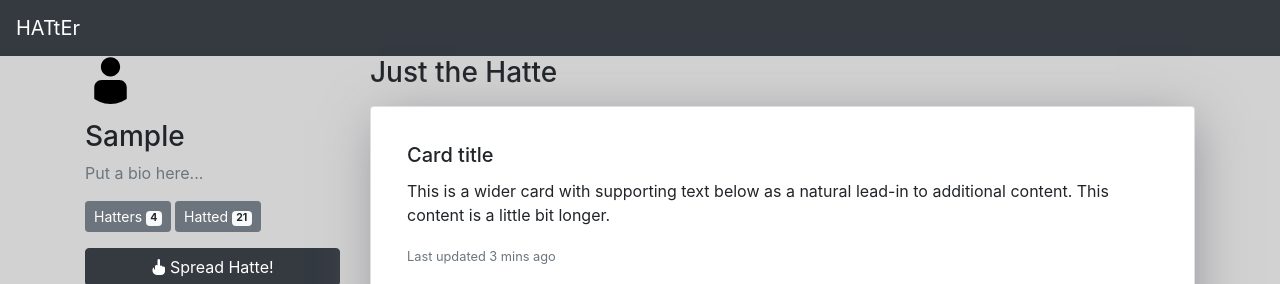
After one commit to borisaavedra/hatter, a Flask app: a page that uses app/templates/base.html in a window 1280 px wide. The commit adds this page. Shown: the top 284 px of the page. Run offline with Flask 2, Linux system fonts and the light colour scheme; some libraries are stand-ins or nearby versions.

Commit message:
Add user.html

```diff
--- a/app/main/views.py
+++ b/app/main/views.py
@@ -12,3 +12,7 @@ def login():
 @main.route("/signin")
 def signin():
     return render_template("signin.html")
+
+@main.route("/user/<user>")
+def user(user):
+    return render_template("user.html", user=user)
--- a/app/static/css/styles.css
+++ b/app/static/css/styles.css
@@ -2,6 +2,11 @@ html, body {
     height: 100%;
     padding: 0;
     margin: 0;
+}
+
+.big-avatar {
+    width: 20%;
+    clip-path: circle(50% at 50% 30%);
 }
 
 .center-screen {
--- a/app/templates/base.html
+++ b/app/templates/base.html
@@ -7,6 +7,7 @@
 
     <!-- Bootstrap CSS -->
     <link rel="stylesheet" type="text/css" href="{{ url_for('static', filename='css/styles.css') }}">
+    <script src="https://kit.fontawesome.com/5121e23a1c.js" crossorigin="anonymous"></script>
     <link rel="stylesheet" href="https://stackpath.bootstrapcdn.com/bootstrap/4.5.0/css/bootstrap.min.css" integrity="sha384-9aIt2nRpC12Uk9gS9baDl411NQApFmC26EwAOH8WgZl5MYYxFfc+NcPb1dKGj7Sk" crossorigin="anonymous">
 
     <title>Hatter | {%- block title -%}  {%- endblock title -%}</title>
@@ -15,7 +16,7 @@
 
     <!-- NAVBAR -->
     <nav class="navbar navbar-expand-lg navbar-dark bg-dark">
-      <a class="navbar-brand" href="#">HATtEr</a>
+      <a class="navbar-brand" href="{{ url_for('main.index') }}">HATtEr</a>
       <button class="navbar-toggler" type="button" data-toggle="collapse" data-target="#navbarSupportedContent" aria-controls="navbarSupportedContent" aria-expanded="false" aria-label="Toggle navigation">
         <span class="navbar-toggler-icon"></span>
       </button>
--- a/app/templates/signin.html
+++ b/app/templates/signin.html
@@ -10,7 +10,7 @@
     <div class="container bg-white-container col-md-4 center">
         <form action="#" method="POST" class="col-md-12">
           <h2>Sign in</h2>
-            <div class="form-group">
+            <div class="form-group mt-3">
                 <label for="name">Name</label>
                 <input type="text" class="form-control" id="name" aria-describedby="name">
               </div>
--- /dev/null
+++ b/app/templates/user.html
@@ -0,0 +1,60 @@
+{% extends "base.html" %}
+
+{%- block title -%}
+        &ThinSpace; {{ user | capitalize }}
+{%- endblock title -%}
+
+
+{% block content %}
+    <div class="container">
+        <div class="row">
+            <div class="col-3">
+                <img src="{{ url_for('static', filename='noun_User_3401294.svg') }}" class="big-avatar" alt="User Avatar">
+                <div>
+                    <h3>{{ user | capitalize }}</h3>
+                    <p class="text-muted">Put a bio here...</p>
+                    <div>
+                        <button type="button" class="btn btn-secondary btn-sm">
+                        Hatters <span class="badge badge-light">4</span>
+                        </button>
+                        <button type="button" class="btn btn-secondary btn-sm">
+                        Hatted <span class="badge badge-light">21</span>
+                        </button>
+                    </div>
+                    <button class="btn btn-dark btn-block mt-3">
+                        <i class="fas fa-hand-middle-finger"></i>
+                        Spread Hatte!
+                    </button>
+                </div>
+            </div>
+            <div class="col">
+                <h3>Just the Hatte</h3>
+                <div class="card bg-white-container mt-3">
+                    <div class="card-body">
+                      <h5 class="card-title">Card title</h5>
+                      <p class="card-text">This is a wider card with supporting text below as a natural lead-in to additional content. This content is a little bit longer.</p>
+                      <p class="card-text"><small class="text-muted">Last updated 3 mins ago</small></p>
+                    </div>
+                    <img src="#" class="card-img-top" alt="...">
+                  </div>
+                <div class="card bg-white-container mt-3">
+                    <div class="card-body">
+                      <h5 class="card-title">Card title</h5>
+                      <p class="card-text">This is a wider card with supporting text below as a natural lead-in to additional content. This content is a little bit longer.</p>
+                      <p class="card-text"><small class="text-muted">Last updated 3 mins ago</small></p>
+                    </div>
+                    <img src="#" class="card-img-top" alt="...">
+                  </div>
+                <div class="card bg-white-container mt-3">
+                    <div class="card-body">
+                      <h5 class="card-title">Card title</h5>
+                      <p class="card-text">This is a wider card with supporting text below as a natural lead-in to additional content. This content is a little bit longer.</p>
+                      <p class="card-text"><small class="text-muted">Last updated 3 mins ago</small></p>
+                    </div>
+                    <img src="#" class="card-img-top" alt="...">
+                  </div>
+
+            </div>
+        </div>
+    </div>
+{% endblock content %}
```
Also changed, not shown: app/static/noun_User_3401294.svg (added).
